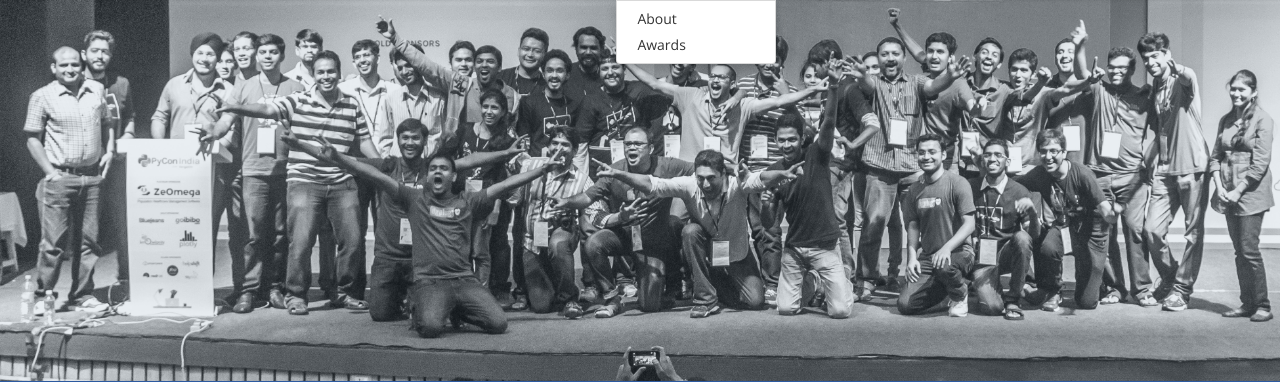
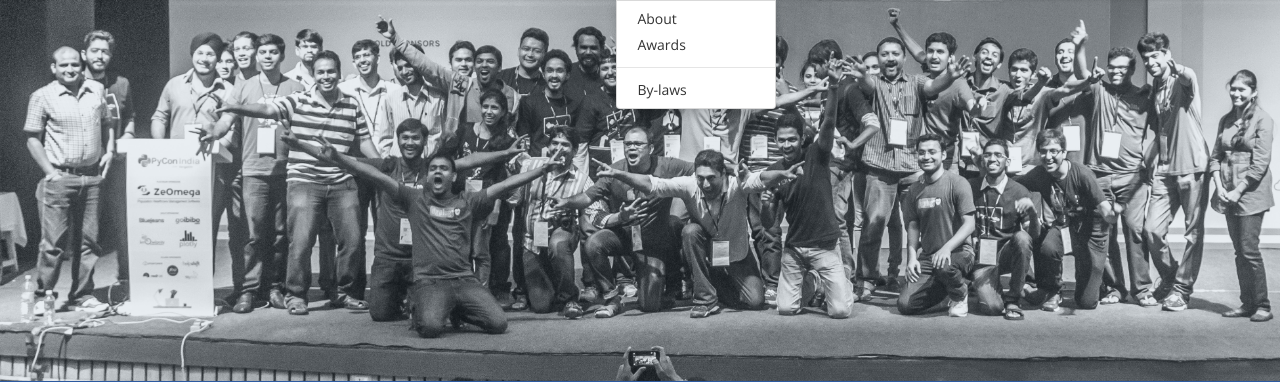
Before and after one commit to pythonindia/pssi.org.in, a Django app: page / in a window 1280 px wide, after a click on "Organization". Shown: the part 72-454 px from the top of the page. Run offline with Django 3.2, Linux system fonts and the light colour scheme; the visitor is signed in with stand-in values (Sample User, id 1); some libraries are stand-ins or nearby versions.

Commit message:
added by-law url

```diff
--- a/templates/base.html
+++ b/templates/base.html
@@ -64,6 +64,10 @@
                         <ul class="dropdown-menu" role="menu">
                             <li><a href="{% url 'about-static' %}">About</a></li>
                             <li><a href="{% url 'awards-static' %}">Awards</a></li>
+                            {% if user.is_authenticated %}
+                                <li class="divider"></li>
+                                <li><a href="https://docs.google.com/document/d/11OP79kIDNfx9dMpbMztExp4W6amG0ZTZ0UNdGO54fPc/edit" target="_blank">By-laws</a></li>
+                            {% endif %}
                         </ul>
                     </li>
                     <li><a href="{% url 'membership-static' %}">Membership</a></li>
```
